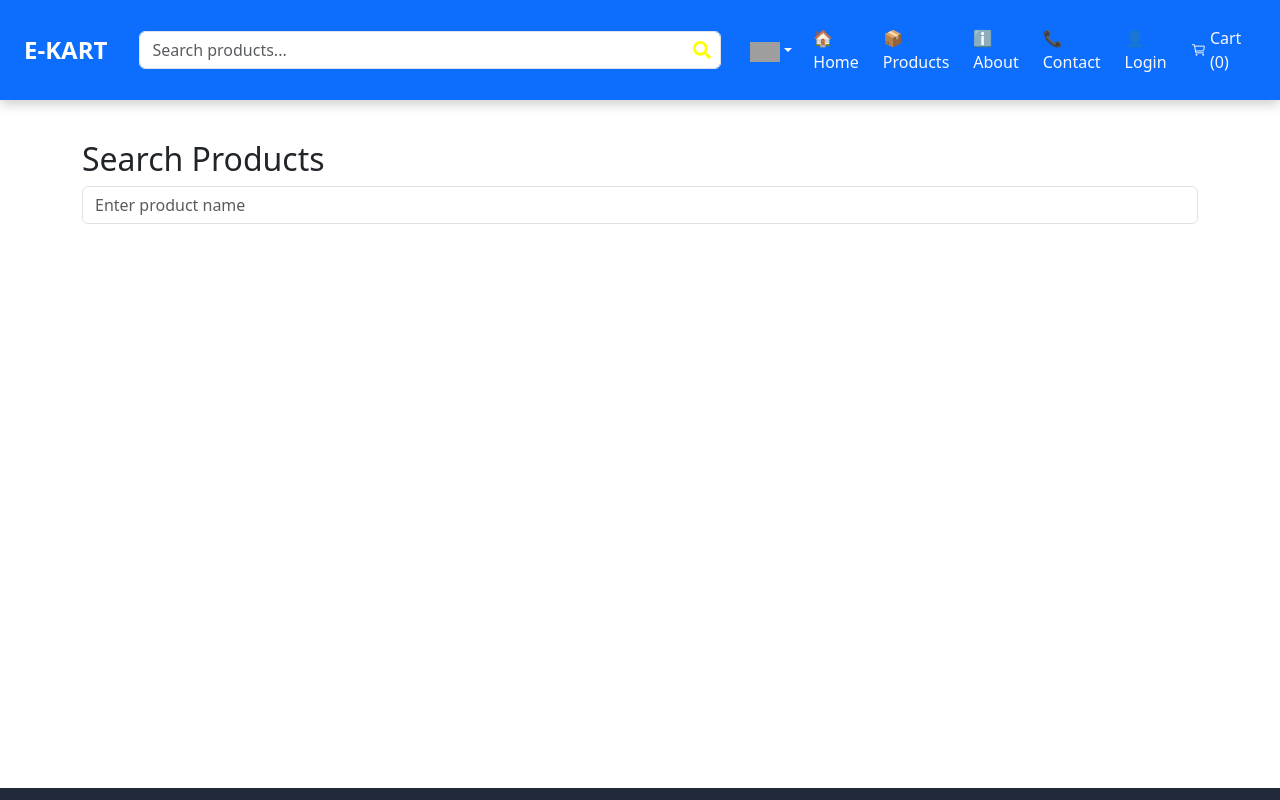
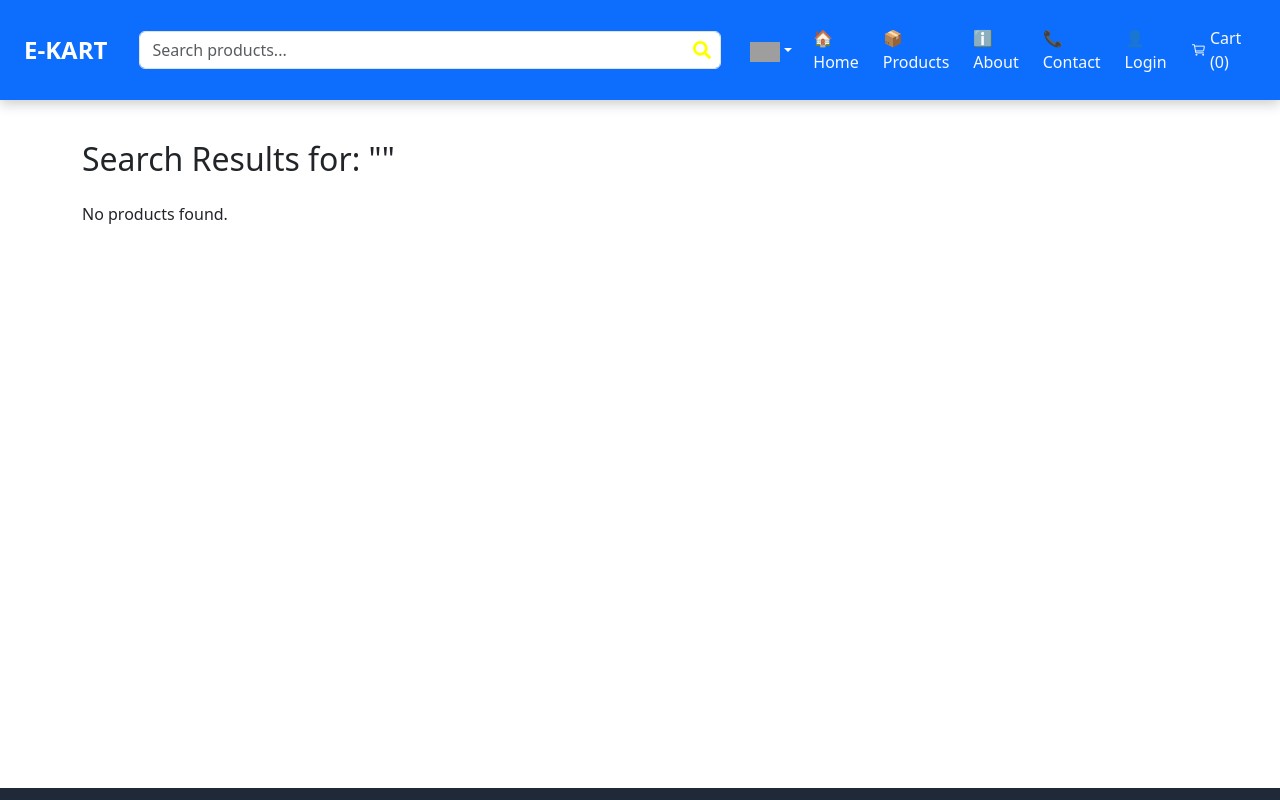
Before and after one commit to sooryajith77/ecommerce, a Next.js app: page /search in a window 1280 px wide. Shown: the top 800 px of the page. Built offline with nearby package versions, Linux system fonts and the light colour scheme; grey boxes are pictures that could not be loaded.

Commit message:
search bar changed

```diff
--- a/app/search/page.js
+++ b/app/search/page.js
@@ -1,123 +1,123 @@
+// "use client";
+
+// import { useState, useEffect } from "react";
+// import { Container, Row, Col, Card, Form } from "react-bootstrap";
+
+// export default function SearchPage() {
+//   const [query, setQuery] = useState("");
+//   const [filtered, setFiltered] = useState([]);
+
+//   // Inline products array
+//   const products = [
+//     { id: 1, name: "T-Shirt", category: "Mens Clothing", price: 15 },
+//     { id: 2, name: "Dress", category: "Womens Clothing", price: 25 },
+//     { id: 3, name: "Laptop", category: "Electronics", price: 500 },
+//     { id: 4, name: "Phone", category: "Electronics", price: 300 },
+//     { id: 5, name: "Shoes", category: "Mens Clothing", price: 50 }
+//   ];
+
+//   // Filter products based on query
+//   useEffect(() => {
+//     if (query) {
+//       const result = products.filter((p) =>
+//         p.name.toLowerCase().includes(query.toLowerCase())
+//       );
+//       setFiltered(result);
+//     } else {
+//       setFiltered([]);
+//     }
+//   }, [query]);
+
+//   return (
+//     <Container className="mt-4">
+//       <h2>Search Products</h2>
+
+//       <Form className="mb-3">
+//         <Form.Control
+//           type="text"
+//           placeholder="Enter product name"
+//           value={query}
+//           onChange={(e) => setQuery(e.target.value)}
+//         />
+//       </Form>
+
+//       <Row className="mt-3">
+//         {filtered.length > 0 ? (
+//           filtered.map((product) => (
+//             <Col md={4} key={product.id} className="mb-3">
+//               <Card>
+//                 <Card.Body>
+//                   <Card.Title>{product.name}</Card.Title>
+//                   <Card.Text>Category: {product.category}</Card.Text>
+//                   <Card.Text>Price: ${product.price}</Card.Text>
+//                 </Card.Body>
+//               </Card>
+//             </Col>
+//           ))
+//         ) : query ? (
+//           <p>No products found.</p>
+//         ) : null}
+//       </Row>
+//     </Container>
+//   );
+// }
+
+
+
+
 "use client";
 
-import { useState, useEffect } from "react";
-import { Container, Row, Col, Card, Form } from "react-bootstrap";
+import { useSearchParams } from "next/navigation";
+import { useEffect, useState } from "react";
+import { Container, Row, Col, Card, Spinner } from "react-bootstrap";
+import Link from "next/link";
 
 export default function SearchPage() {
-  const [query, setQuery] = useState("");
-  const [filtered, setFiltered] = useState([]);
+  const searchParams = useSearchParams();
+  const query = searchParams.get("query") || "";
+  const [loading, setLoading] = useState(false);
+  const [products, setProducts] = useState([]);
 
-  // Inline products array
-  const products = [
-    { id: 1, name: "T-Shirt", category: "Mens Clothing", price: 15 },
-    { id: 2, name: "Dress", category: "Womens Clothing", price: 25 },
-    { id: 3, name: "Laptop", category: "Electronics", price: 500 },
-    { id: 4, name: "Phone", category: "Electronics", price: 300 },
-    { id: 5, name: "Shoes", category: "Mens Clothing", price: 50 }
-  ];
+  useEffect(() => {
+    if (!query) return;
 
-  // Filter products based on query
-  useEffect(() => {
-    if (query) {
-      const result = products.filter((p) =>
-        p.name.toLowerCase().includes(query.toLowerCase())
-      );
-      setFiltered(result);
-    } else {
-      setFiltered([]);
-    }
+    setLoading(true);
+
+    fetch(`https://dummyjson.com/products/search?q=${query}`)
+      .then((res) => res.json())
+      .then((data) => setProducts(data.products || []))
+      .finally(() => setLoading(false));
   }, [query]);
 
   return (
     <Container className="mt-4">
-      <h2>Search Products</h2>
+      <h2>Search Results for: "{query}"</h2>
 
-      <Form className="mb-3">
-        <Form.Control
-          type="text"
-          placeholder="Enter product name"
-          value={query}
-          onChange={(e) => setQuery(e.target.value)}
-        />
-      </Form>
+      {loading ? (
+        <div className="text-center mt-4">
+          <Spinner animation="border" />
+        </div>
+      ) : products.length === 0 ? (
+        <p className="mt-4">No products found.</p>
+      ) : (
+        <Row className="mt-3">
+          {products.map((p) => (
+            <Col md={4} key={p.id} className="mb-3">
+              <Card>
+                <Card.Img variant="top" src={p.thumbnail} />
+                <Card.Body>
+                  <Card.Title>{p.title}</Card.Title>
+                  <Card.Text>₹{p.price}</Card.Text>
 
-      <Row className="mt-3">
-        {filtered.length > 0 ? (
-          filtered.map((product) => (
-            <Col md={4} key={product.id} className="mb-3">
-              <Card>
-                <Card.Body>
-                  <Card.Title>{product.name}</Card.Title>
-                  <Card.Text>Category: {product.category}</Card.Text>
-                  <Card.Text>Price: ${product.price}</Card.Text>
+                  <Link href={`/products/${p.id}`} className="btn btn-primary">
+                    View Product
+                  </Link>
                 </Card.Body>
               </Card>
             </Col>
-          ))
-        ) : query ? (
-          <p>No products found.</p>
-        ) : null}
-      </Row>
+          ))}
+        </Row>
+      )}
     </Container>
   );
 }
-
-
-
-
-// "use client";
-
-// import { useSearchParams } from "next/navigation";
-// import { useEffect, useState } from "react";
-// import { Container, Row, Col, Card, Spinner } from "react-bootstrap";
-// import Link from "next/link";
-
-// export default function SearchPage() {
-//   const searchParams = useSearchParams();
-//   const query = searchParams.get("query") || "";
-//   const [loading, setLoading] = useState(false);
-//   const [products, setProducts] = useState([]);
-
-//   useEffect(() => {
-//     if (!query) return;
-
-//     setLoading(true);
-
-//     fetch(`https://dummyjson.com/products/search?q=${query}`)
-//       .then((res) => res.json())
-//       .then((data) => setProducts(data.products || []))
-//       .finally(() => setLoading(false));
-//   }, [query]);
-
-//   return (
-//     <Container className="mt-4">
-//       <h2>Search Results for: "{query}"</h2>
-
-//       {loading ? (
-//         <div className="text-center mt-4">
-//           <Spinner animation="border" />
-//         </div>
-//       ) : products.length === 0 ? (
-//         <p className="mt-4">No products found.</p>
-//       ) : (
-//         <Row className="mt-3">
-//           {products.map((p) => (
-//             <Col md={4} key={p.id} className="mb-3">
-//               <Card>
-//                 <Card.Img variant="top" src={p.thumbnail} />
-//                 <Card.Body>
-//                   <Card.Title>{p.title}</Card.Title>
-//                   <Card.Text>₹{p.price}</Card.Text>
-
-//                   <Link href={`/products/${p.id}`} className="btn btn-primary">
-//                     View Product
-//                   </Link>
-//                 </Card.Body>
-//               </Card>
-//             </Col>
-//           ))}
-//         </Row>
-//       )}
-//     </Container>
-//   );
-// }
```
